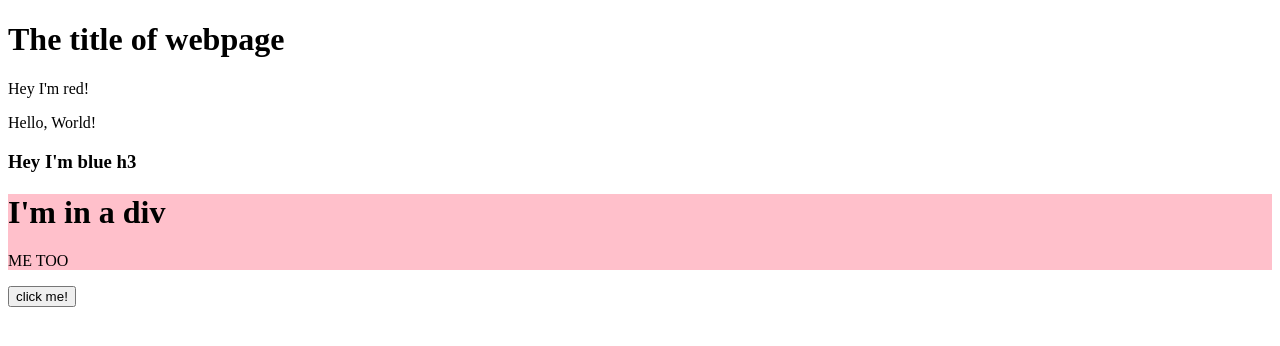
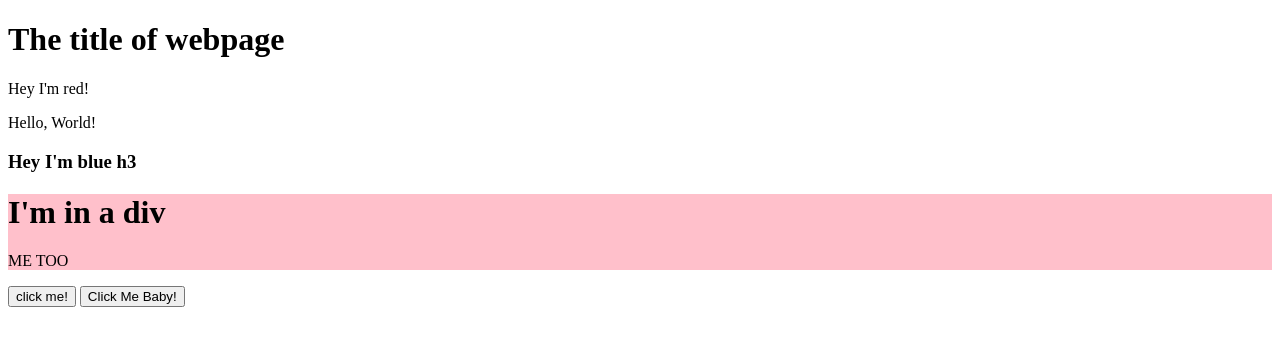
Before and after one commit to sabrek15/practice, a plain HTML site: page index.html in a window 1280 px wide. Drawn offline with Linux system fonts and the light colour scheme.

Commit message:
added the button element with id baby in it.

```diff
--- a/index.html
+++ b/index.html
@@ -14,5 +14,8 @@
     <button id="btn">
         click me!
     </button>
+    <button id="baby">
+        Click Me Baby!
+    </button>
 </body>
 </html>
```
